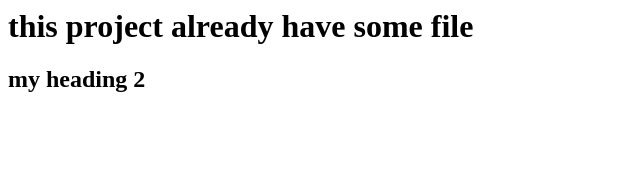
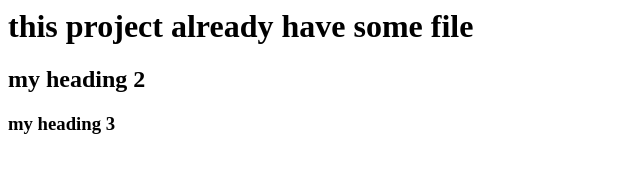
Before and after one commit to ajay955730/git-one, a plain HTML site: page index.html in a window 1280 px wide. Shown: the whole page, without its empty margins (0-640 px from the left). Drawn offline with Linux system fonts and the light colour scheme.

Commit message:
add heading 3

```diff
--- a/index.html
+++ b/index.html
@@ -6,5 +6,6 @@
   <body>
     <h1>this project already have some file</h1>
     <h2>my heading 2</h2>
+  <h3>my heading 3</h3>
     </body>
     </html>
```
